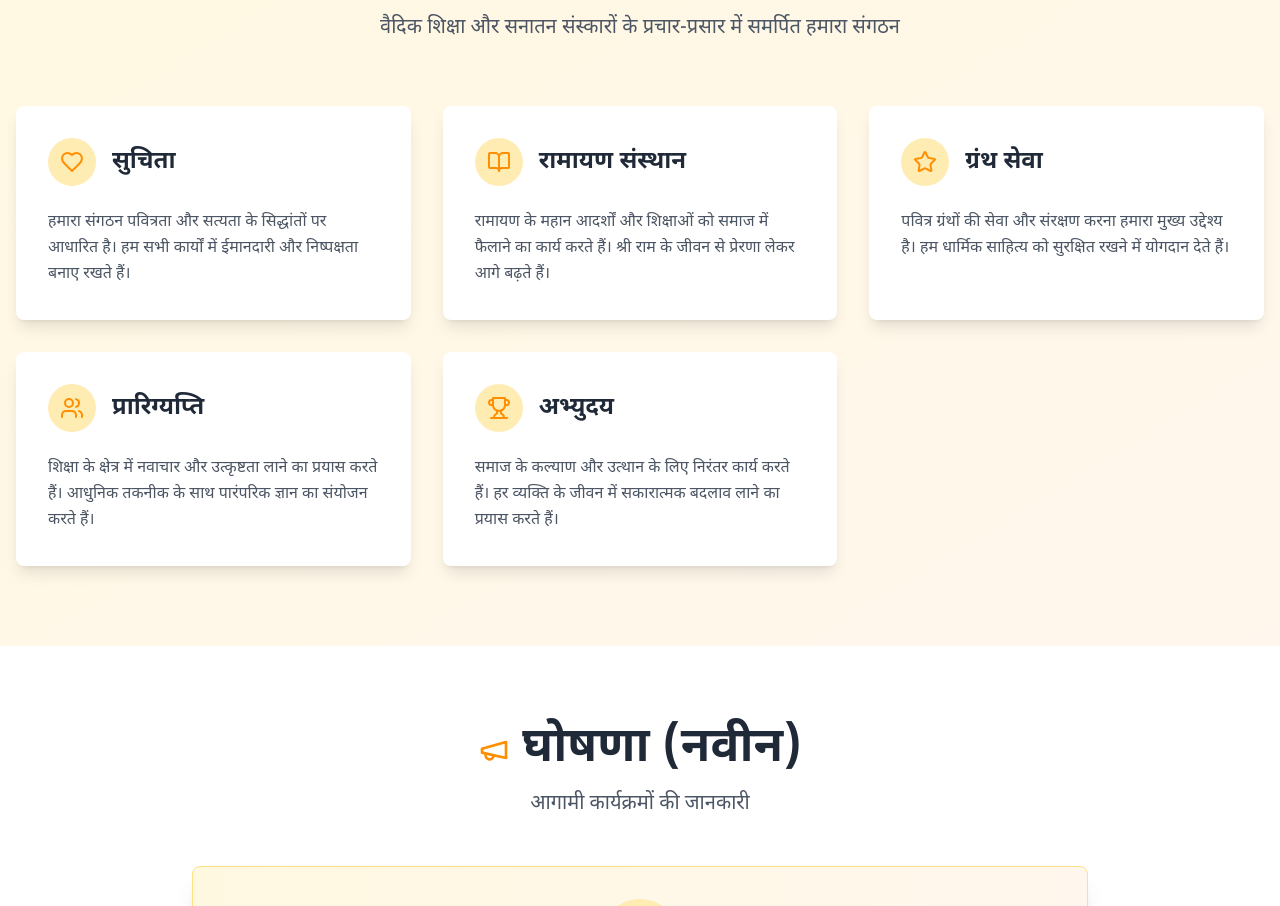
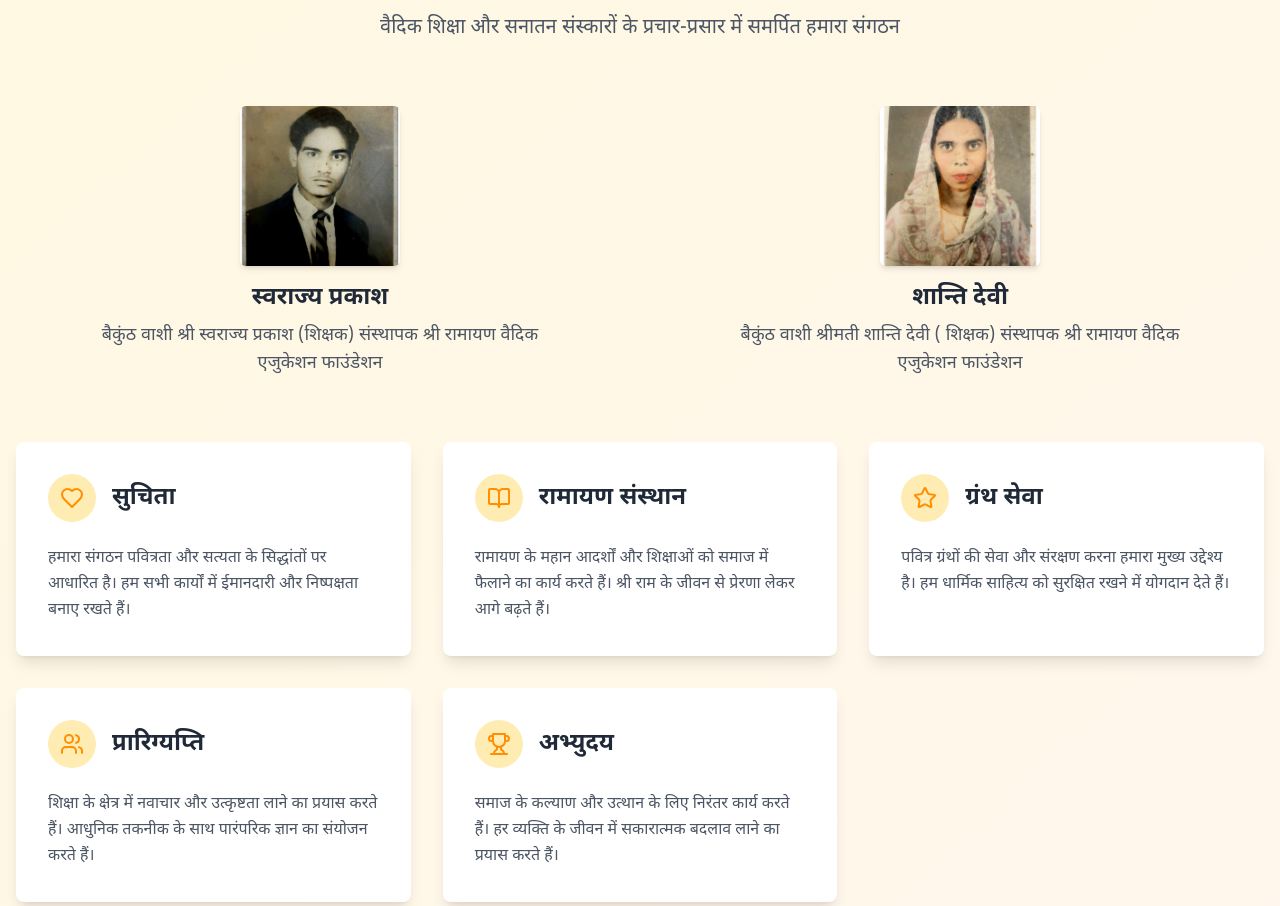
Before and after one commit to Saksham9648/EducationNGO, a Next.js app: page / in a window 1280 px wide. Shown: the part 1044-1950 px from the top of the page. Built offline with nearby package versions, Linux system fonts and the light colour scheme; no server answers; the database is empty.

Commit message:
Update about-section.tsx

```diff
--- a/components/about-section.tsx
+++ b/components/about-section.tsx
@@ -44,6 +44,35 @@ export default function AboutSection() {
           </p>
         </div>
 
+        {/* Founders Info */}
+        <div className="text-center mb-16 grid md:grid-cols-2 gap-8 items-center justify-center">
+          <div>
+            <img
+              src="/fo1.jpg"
+              alt="संस्थापक डॉ. रामकुमार शर्मा"
+              className="mx-auto rounded-md h-40 w-40 object-cover mb-4 shadow-md"
+            />
+            <h3 className="text-2xl font-semibold text-gray-800">स्वराज्य प्रकाश</h3>
+            <p className="text-gray-600 text-lg mt-2 max-w-md mx-auto">
+              बैकुंठ वाशी श्री स्वराज्य प्रकाश (शिक्षक) संस्थापक श्री रामायण वैदिक एजुकेशन फाउंडेशन
+
+            </p>
+          </div>
+
+          <div>
+            <img
+              src="/fo2.jpg"
+              alt="संस्थापक आचार्य अजय द्विवेदी"
+              className="mx-auto rounded-md h-40 w-40 object-cover mb-4 shadow-md"
+            />
+            <h3 className="text-2xl font-semibold text-gray-800">शान्ति देवी</h3>
+            <p className="text-gray-600 text-lg mt-2 max-w-md mx-auto">
+              बैकुंठ वाशी श्रीमती शान्ति देवी ( शिक्षक) संस्थापक श्री रामायण वैदिक एजुकेशन फाउंडेशन
+
+            </p>
+          </div>
+        </div>
+
         <div className="grid md:grid-cols-2 lg:grid-cols-3 gap-8">
           {aboutItems.map((item, index) => (
             <Card key={index} className="group hover:shadow-xl transition-all duration-300 border-0 shadow-lg">
```
